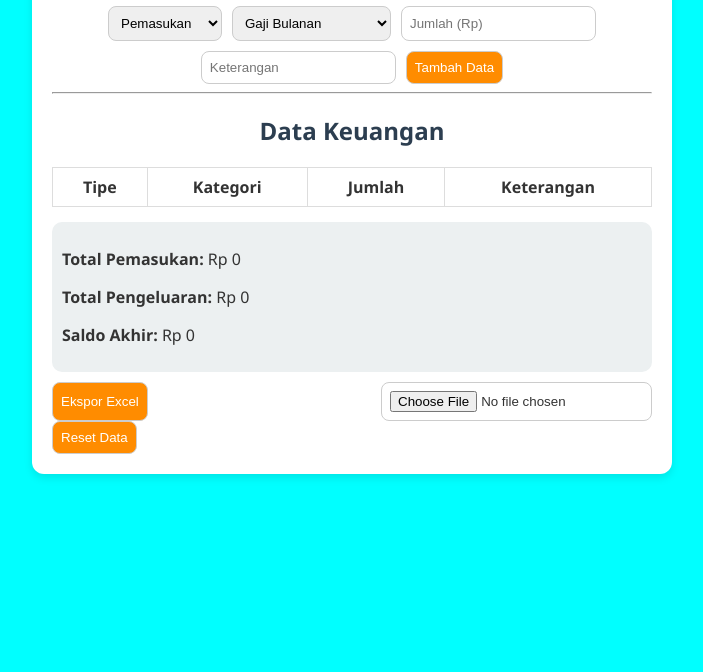
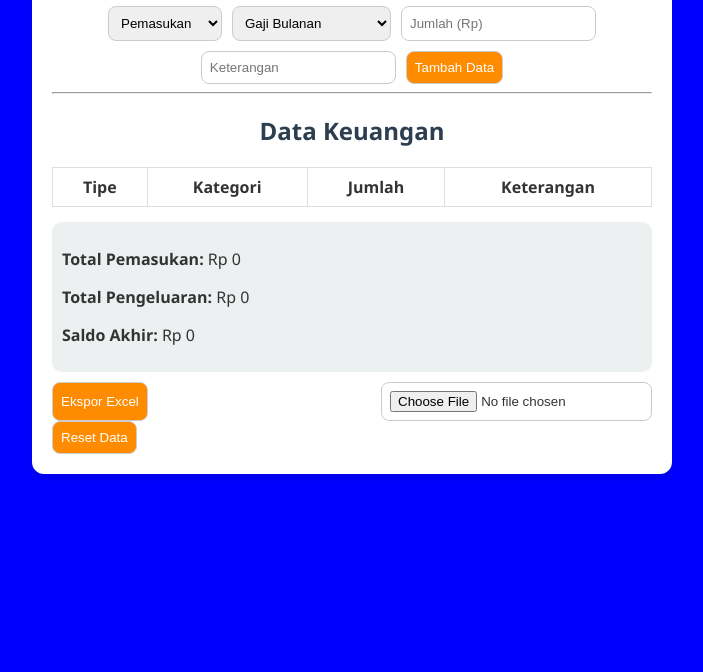
Before and after one commit to Sopyan6/Tugas-Besar-web, a plain HTML site: page index.html in a window 1280 px wide. Shown: the part 128-800 px from the top of the page, without its empty margins (288-991 px from the left). Drawn offline with Linux system fonts and the light colour scheme.

Commit message:
Update style.css

```diff
--- a/style.css
+++ b/style.css
@@ -1,6 +1,6 @@
 body {
   font-family: "Segoe UI", sans-serif;
-  background: #00FFFF;
+  background: #0000FF;
   color: #333;
   display: flex;
   justify-content: center;
```
